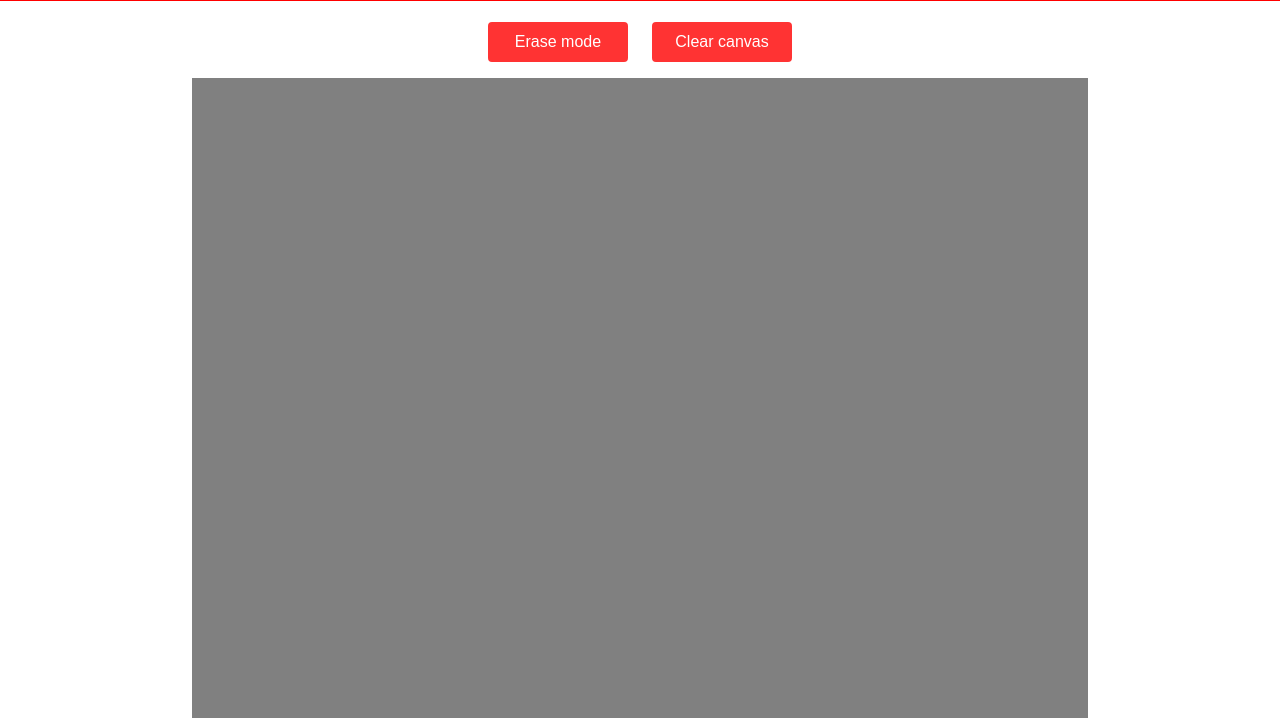
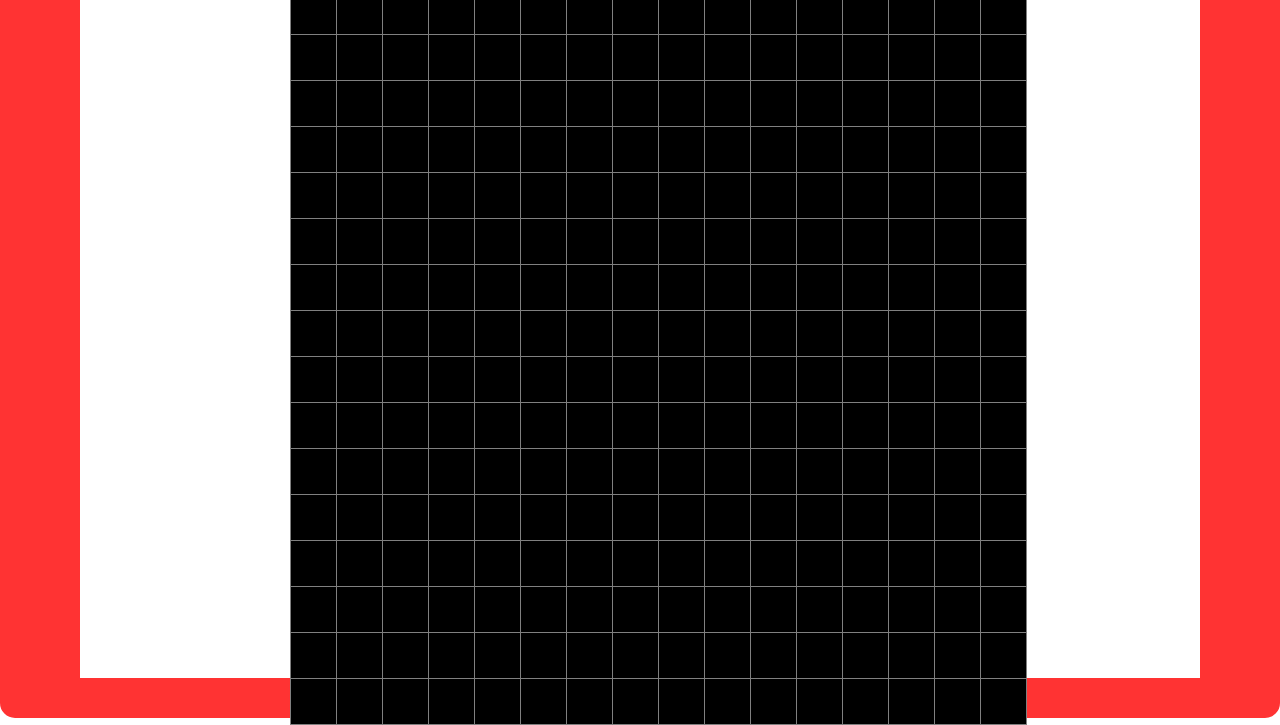
Before and after one commit to schatell/Etch-a-Sketch, a plain HTML site: page index.html in a window 1280 px wide. Shown: the part 82-807 px from the top of the page. Drawn offline with Linux system fonts and the light colour scheme.

Commit message:
update 13-08-2016 #2

```diff
--- a/index.html
+++ b/index.html
@@ -4,21 +4,24 @@
 	<title>Etch-a-sketch</title>
 	<link rel="stylesheet" type="text/css" href="reset.css">
 	<link rel="stylesheet" type="text/css" href="main.css">
-	<script type="text/javascript" href="jquery.js"></script>
-	<script type="text/javascript" href="script.js"></script>
+	<script src="jquery.js"></script>
+	<script src="script.js"></script>
 </head>
 <body>
-	<div id="header">
+	<div id="maincontainer">
+		<div>
 			<h1>Etch-a-sketch</h1>
 		</div>
+
 		<br>
 		<div id="option">
 			<input class="button" type="button" value="Erase mode">
-		<input class="button" type="button" value="Clear canvas">
+			<input id=clear class="button" type="button" value="Clear canvas">
 		</div>
 
-	<div id="main_container">
+		<div id="playarea">
 
+		</div>
 	</div>
 </body>
 </html>
--- a/main.css
+++ b/main.css
@@ -1,17 +1,27 @@
-#header{
-	position: static;
-	height: 80px;
-	width: 100%;
-	background-color: #ff3333;
-	border-bottom: 3px solid #ff0000;
+html, body{
+	height: 100%;
+	width:100%;
 }
 
+#maincontainer {
+	position: absolute;
+	top:0;
+	left: 0;
+	width: 100%;
+	height: 100%;
+	box-sizing: border-box;
+	border-top:80px solid #ff3333;
+	border-left:80px solid #ff3333;
+	border-right:80px solid #ff3333;
+	border-bottom:40px solid #ff3333;
+	border-radius: 15px;
+}
 h1 {
 	width: 300px;
 	margin-left: auto;
 	margin-right: auto;
 	position: relative;
-	top:15px;
+	margin-top: -65px;
 	font:45px arial;
 	color: white;
 	text-align: center;
@@ -46,12 +56,27 @@ h1 {
 	color:black;
 }
 
-#main_container{
+#playarea{
 	position: absolute;
-	top:160px;
-	left:15%;
-	right:15%;
-	min-width: 70%;
-	height: 80%;
+	top:100px;
+	width: 737px;
+	height: 737px;
+	margin:-350px 0 0 -350px;
+	top:50%;
+	left:50%;
 	background-color:grey;
+	font-size: 0;
 }
+
+.square {
+	display:inline-block;
+	position: relative;
+	z-index: 10;
+	width:45px;
+	height: 45px;
+	margin-left: 1px;
+	margin-top: 1px;
+	padding: 0 0;
+	background-color: black;
+
+}
--- a/script.js
+++ b/script.js
@@ -1,4 +1,20 @@
 $(document).ready(function(){
-
-
+	for (var i = 0; i < 256; i++) {
+		if (i%16==0 && i != 0) {
+			$('<br></br>').appendTo(playarea);
+			$('<div></div>', {
+			"class": 'square',
+			}).appendTo(playarea);
+		}else{
+			$('<div></div>', {
+			"class": 'square',
+			}).appendTo(playarea);
+		}
+	};
+	$('.square').on('mouseenter', function() {
+		$(this).css('background-color', 'white');
+	})
+	$('#clear').click(function(){
+		$('.square').css('background-color', 'black');
+	})
 });
```
Lines whose indentation alone changed are shown as unchanged.
